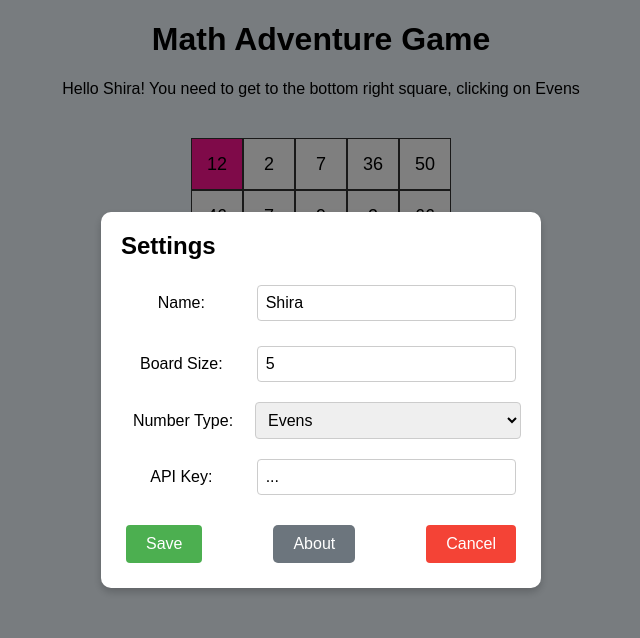
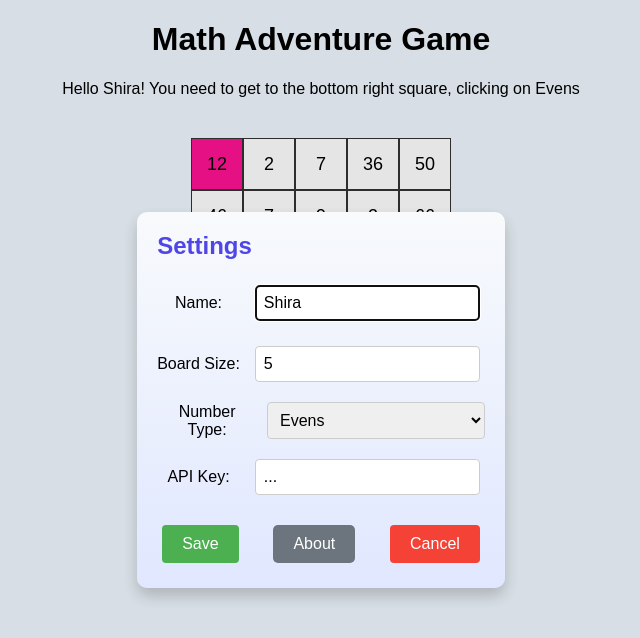
Before and after one commit to oferguez/EvenPathFinder, a website with bundled scripts: page index.html in a window 1280 px wide. Both pictures are taken after a click on the button "Settings". Shown: the whole page, without its empty margins (319-959 px from the left). Built offline with nearby package versions, Linux system fonts and the light colour scheme.

Commit message:
setting implemented as a dialog rather than modal

```diff
--- a/index.html
+++ b/index.html
@@ -34,8 +34,7 @@
   </div>
 
   <script type="module" src="GameBoard.js"></script>
-  <div id="settingsModal" class="modal">
-    <div class="modal-content">
+  <dialog id="settingsDialog" class="dialog">
       <div class="modal-header">
           <h2>Settings</h2>
       </div>
@@ -67,8 +66,7 @@
               <button type="button" id="cancelSettings" class="modal-button">Cancel</button>
           </div>
       </form>
-    </div>
-</div>
+</dialog>
 
 <dialog id="aboutDialog" class="about-dialog">
   <div class="about-container">
@@ -99,25 +97,6 @@
   </div>
 </dialog>
 
-<!-- <dialog id="aboutDialog">
-  <div class="about-container">
-    <h2>About Path Finder</h2>
-    <p>
-      Welcome to the Path Finder Game! <br><br>
-      Your mission is to help find a path from the top-left corner to the bottom-right corner. Each step has to be of the right number type!
-    </p>
-    <footer>
-      <p>Game created by: <strong>Ofer Guez</strong></p>
-      <p>Contact: <a href="mailto:guez.ofer@gmail.com">guez.ofer@gmail.com</a></p>
-      <p id="buildInfo"><strong>Build Info:</strong></p>
-      <p id="commit">Commit Hash</p>
-      <p id="branch">Branch</p>
-      <p id="buildDate">Build Date</p>
-    </footer>
-    <button id="closeAboutDialog">Close</button>
-  </div>
-</dialog> -->
-
 <script type="module" src="settings.js"></script>
 
 </body>
--- a/settings.js
+++ b/settings.js
@@ -36,7 +36,7 @@ const currentUser = 'exampleUser';
 
 // DOM Elements
 const settingsButton = document.getElementById('settingsButton');
-const settingsModal = document.getElementById('settingsModal');
+const settingsDialog = document.getElementById('settingsDialog');
 const saveSettings = document.getElementById('saveSettings');
 const cancelSettings = document.getElementById('cancelSettings');
 const openAboutDialog = document.getElementById('aboutSettings');
@@ -79,8 +79,15 @@ settingsButton.addEventListener('click', () => {
   numberTypeInput.value = preferences.numberType;
   apiKeyInput.value = preferences.apiKey;
 
+  console.log('Populated form with preferences');
+
   // Show modal
-  settingsModal.classList.add('active');
+  // Check if the modal is hidden by CSS
+  const computedStyle = window.getComputedStyle(settingsDialog);
+  console.log('Modal display style:', computedStyle.display);
+  console.log('Modal visibility style:', computedStyle.visibility);
+  settingsDialog.showModal();
+  console.log('Modal shown');
   updateMainScreen();
 });
 
@@ -100,18 +107,18 @@ saveSettings.addEventListener('click', () => {
     newGameButton.click();
   }
 
-  settingsModal.classList.remove('active');
+  settingsDialog.close();
 });
 
 // Cancel changes
 cancelSettings.addEventListener('click', () => {
-  settingsModal.classList.remove('active');
+  settingsDialog.close();
 });
 
 openAboutDialog.addEventListener('click', () => {
   branch.textContent = `Branch: ${versionInfo.branch}`;
   commit.textContent = `Commit: ${versionInfo.commit}`;
-  buildDate.textContent = `Date of build: ${versionInfo.dateOfBuild}`
+  buildDate.textContent = `Date of build: ${versionInfo.dateOfBuild}`;
   aboutDialog.showModal();
 });
 
--- a/styles.css
+++ b/styles.css
@@ -134,31 +134,12 @@ iteration-count | direction | fill-mode | play-state | name */
     }
   }
 
-/* General modal styles */
-.modal {
-  display: none;
-  position: fixed;
-  top: 0;
-  left: 0;
-  width: 100%;
-  height: 100%;
-  background: rgba(0, 0, 0, 0.5); /* Semi-transparent background */
-  z-index: 1000;
-  justify-content: center;
-  align-items: center;
-}
+
 
 .modal.active {
   display: flex;
 }
 
-.modal-content {
-  background: white;
-  border-radius: 10px;
-  padding: 20px;
-  width: 400px;
-  box-shadow: 0 4px 8px rgba(0, 0, 0, 0.2);
-}
 
 .modal-header {
   display: flex;
@@ -243,7 +224,7 @@ iteration-count | direction | fill-mode | play-state | name */
 
 /* Dialog Styles */
 dialog {
-  width: 80%;
+  width: fit-content;
   max-width: 400px;
   border: none;
   border-radius: 10px;
```
Lines whose indentation alone changed are shown as unchanged.
